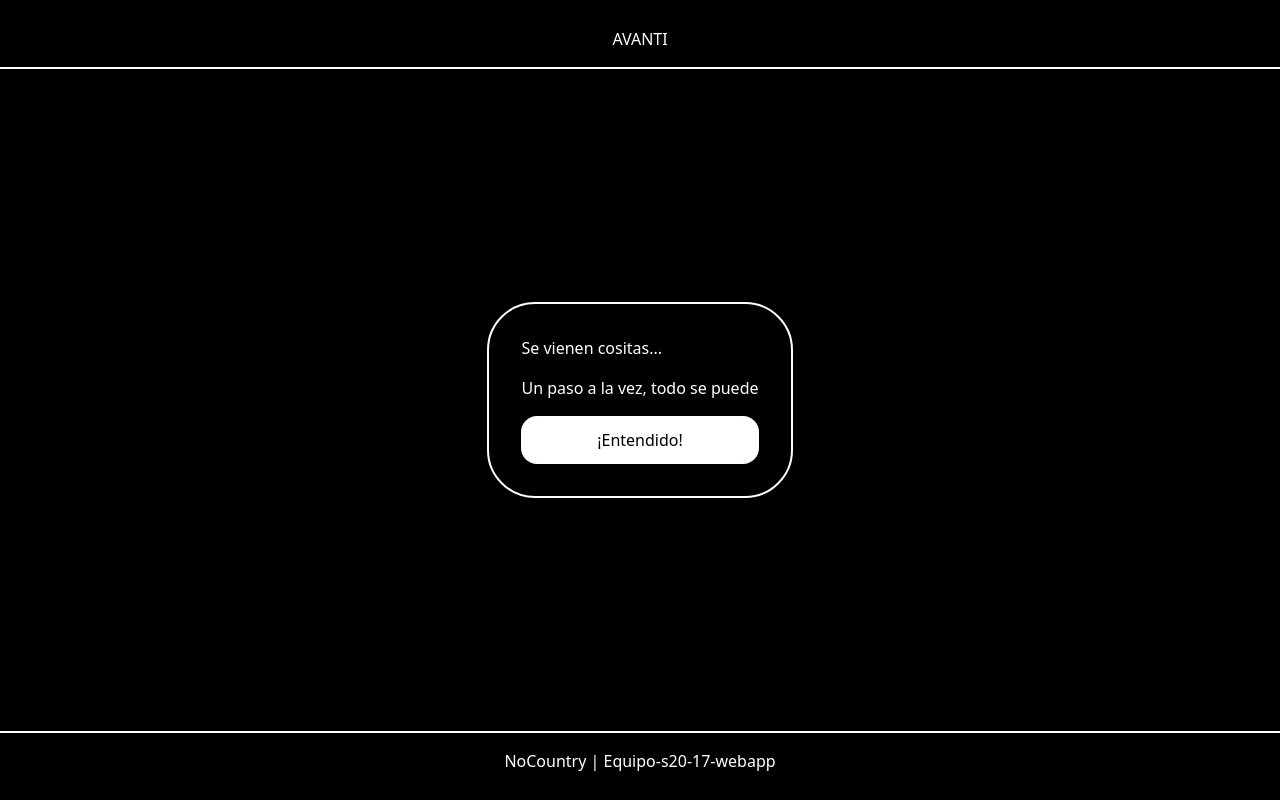
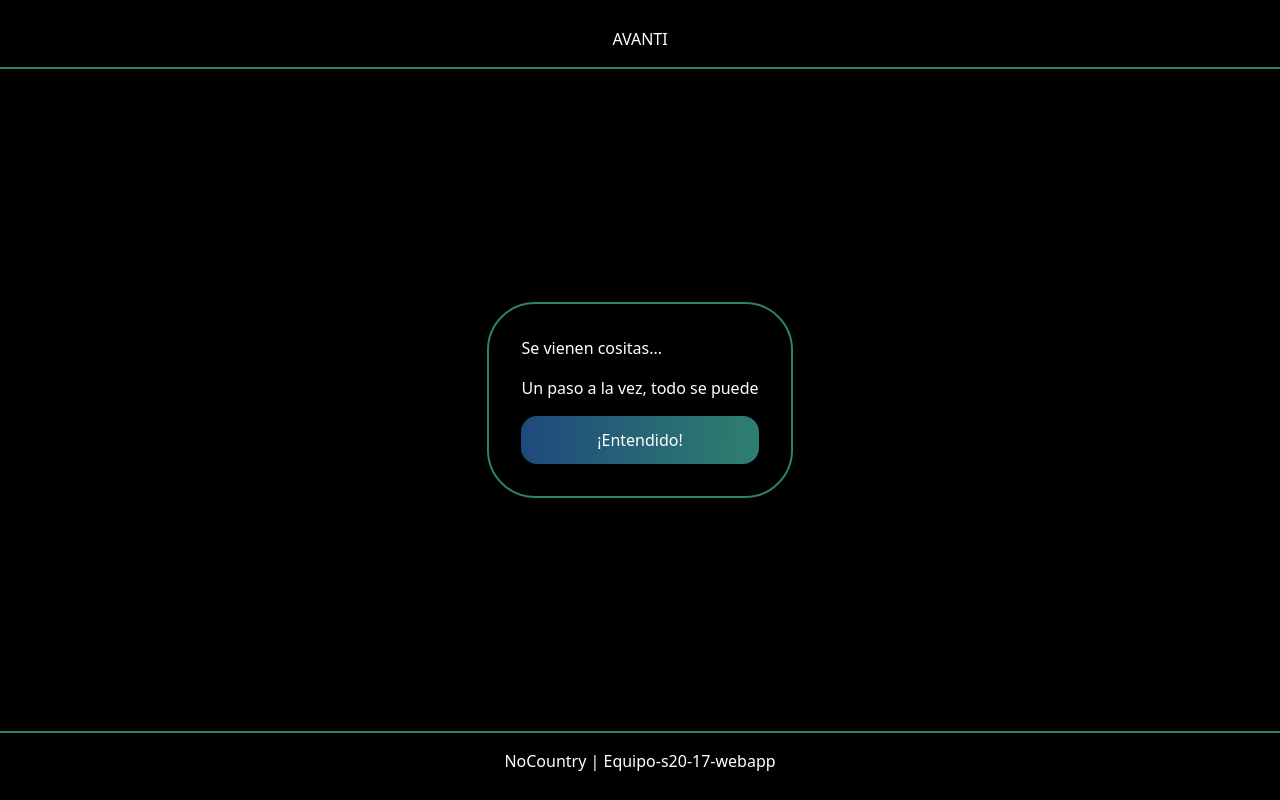
Before and after one commit to No-Country-simulation/S20-17-webapp, a React (Vite) app in the folder Frontend/: page / in a window 1280 px wide. Built offline with nearby package versions, Linux system fonts and the light colour scheme; the HTML template or start-up script is replaced by a standard one.

Commit message:
Add basic styling to LandingPage.jsx

```diff
--- a/Frontend/src/pages/LandingPage/LandingPage.jsx
+++ b/Frontend/src/pages/LandingPage/LandingPage.jsx
@@ -1,19 +1,24 @@
+import { Link } from "react-router-dom"
+
 export function LandingPage() {
     return (
         <div className="grid h-screen w-full grid-rows-[1fr_8fr_1fr] items-center bg-black text-white">
-            <header className="flex items-center justify-center border-b-2 border-b-white py-4">
+            <header className="border-b-avanti-light-green flex items-center justify-center border-b-2 py-4">
                 <h1>AVANTI</h1>
             </header>
             <main className="grid place-items-center">
-                <div className="m-4 flex flex-col gap-4 rounded-6xl border-2 border-solid border-white p-8">
+                <div className="border-avanti-light-green m-4 flex flex-col gap-4 rounded-6xl border-2 border-solid p-8">
                     <h2 className="">Se vienen cositas...</h2>
                     <p>Un paso a la vez, todo se puede</p>
-                    <button className="min-h-12 min-w-12 rounded-2xl bg-white text-black hover:bg-lime-600 hover:text-white active:bg-gray-700 active:text-white">
-                        ¡Entendido!
+                    <button className="grid min-h-12 min-w-12 place-items-center rounded-2xl bg-white bg-[linear-gradient(92deg,_#1f497d,_#2e806e,_#005839)] bg-[length:200%_200%] bg-left text-white shadow-md transition-[background-position] duration-500 ease-in-out hover:bg-lime-600 hover:bg-right focus:outline-none focus:ring-2 focus:ring-offset-2 active:bg-gray-700 active:text-white">
+                        <Link to="./login" className="grid h-full w-full place-items-center">
+                            {" "}
+                            ¡Entendido!
+                        </Link>
                     </button>
                 </div>
             </main>
-            <footer className="flex items-center justify-center border-t-2 border-t-white py-4">
+            <footer className="border-t-avanti-light-green flex items-center justify-center border-t-2 py-4">
                 <h2>NoCountry | Equipo-s20-17-webapp</h2>
             </footer>
         </div>
```
